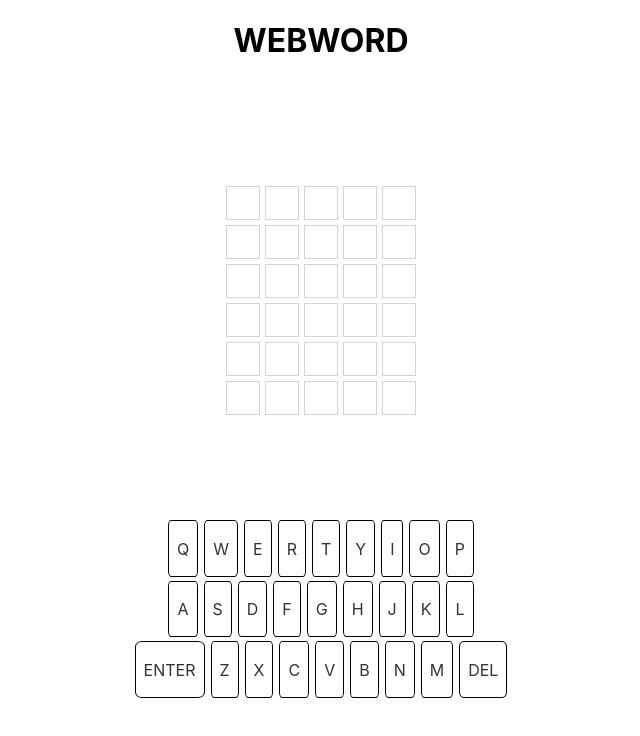
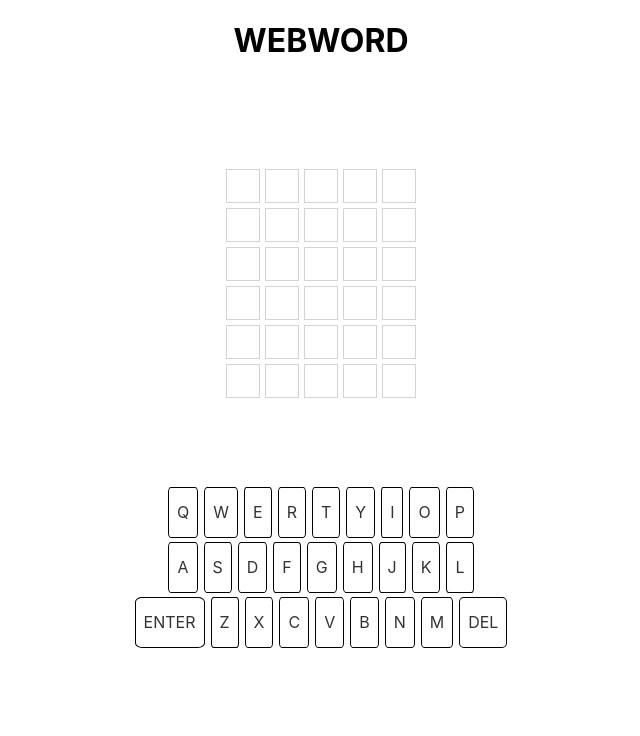
Before and after one commit to philrwebb/wordly, a Svelte app: page / in a window 1280 px wide. Shown: the top 736 px of the page, without its empty margins (319-959 px from the left). Built offline with nearby package versions, Linux system fonts and the light colour scheme.

Commit message:
tidying up

```diff
--- a/src/App.svelte
+++ b/src/App.svelte
@@ -1,7 +1,7 @@
 <script>
 	import Rows from "./rows.svelte";
 	import Keyboard from "./keyboard.svelte";
-	import {gameData, keyboardData} from "./store.js"
+	import {gameData, keyboardData, initialiseStore} from "./store.js"
 	const handleKeydown = (event) => {
 		console.log($gameData.wordToGuess);
 		event.preventDefault();
@@ -106,11 +106,12 @@
 	</span>
 	<Keyboard on:keypressed={handlekeypressed}></Keyboard>
 </div>
+<!-- <button on:click={initialiseStore($keyboardData, $gameData)}>Reset Game</button> -->
 
 
 <style>
 	.container {
-		height: 700px;
+		height: 650px;
 		display: grid;
 		align-items: space-around;
 		justify-content:center;
```
Also changed, not shown: public/build/bundle.css, public/build/bundle.js, 1 other file (tests, documents, lock files or other folders).
